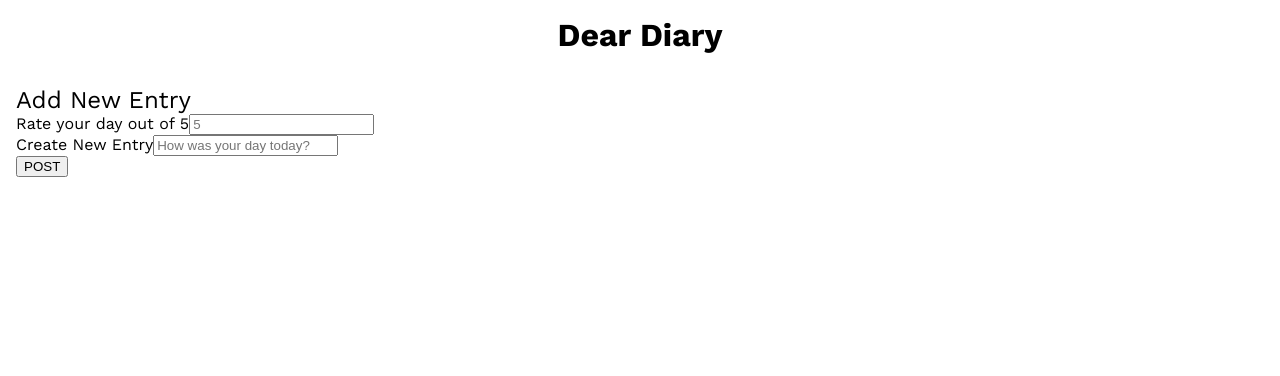
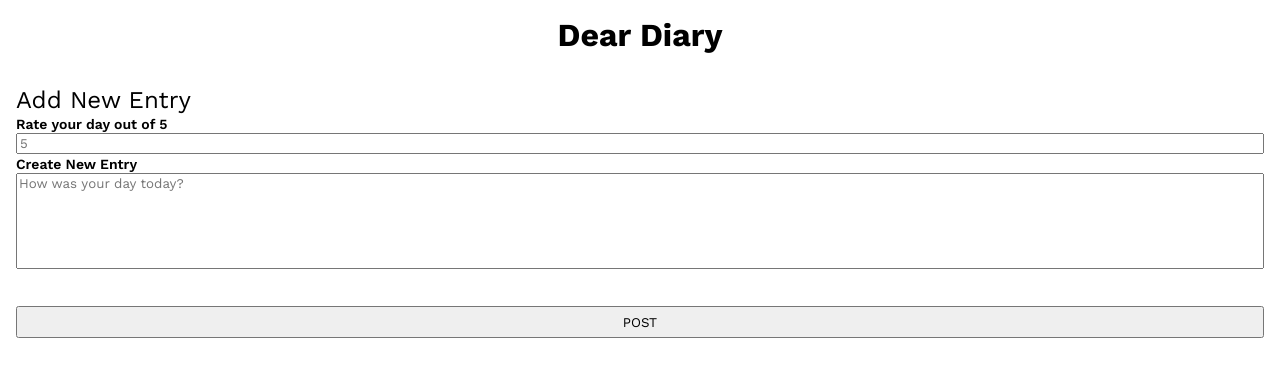
Before and after one commit to papayad/git-gurus-client, a React (Create React App) app: page /new-entry in a window 1280 px wide. Shown: the top 376 px of the page. Built offline with nearby package versions, Linux system fonts and the light colour scheme.

Commit message:
add minimal styling to skeleton of newentrypage

```diff
--- a/src/pages/NewEntryPage/NewEntryPage.js
+++ b/src/pages/NewEntryPage/NewEntryPage.js
@@ -23,7 +23,7 @@ function NewEntryPage() {
             <label className="new-entry__entry-label" htmlFor="entry">
               Create New Entry
             </label>
-            <input
+            <textarea
               className="new-entry__entry-input"
               type="textarea"
               name="entry"
--- a/src/pages/NewEntryPage/NewEntryPage.scss
+++ b/src/pages/NewEntryPage/NewEntryPage.scss
@@ -6,4 +6,48 @@
   &__heading {
     font-weight: 400;
   }
+
+  &__form {
+    display: flex;
+    flex-direction: column;
+    height: 30vh;
+    justify-content: space-evenly;
+  }
+
+  &__rating-container {
+    width: 100%;
+  }
+
+  &__rate-label {
+    font-size: 0.875rem;
+    font-weight: 600;
+  }
+
+  &__rate-input {
+    width: 100%;
+    font-family: "Work Sans";
+  }
+
+  &__entry-container {
+    @extend .new-entry__rating-container;
+  }
+
+  &__entry-label {
+    @extend .new-entry__rate-label;
+  }
+
+  &__entry-input {
+    @extend .new-entry__rate-input;
+    justify-content: start;
+    height: 6rem;
+    resize: none;
+  }
+
+  &__post-btn {
+    font-family: "Work Sans";
+    width: 100%;
+    height: 2rem;
+    margin: auto;
+    margin-bottom: 1rem;
+  }
 }
```
